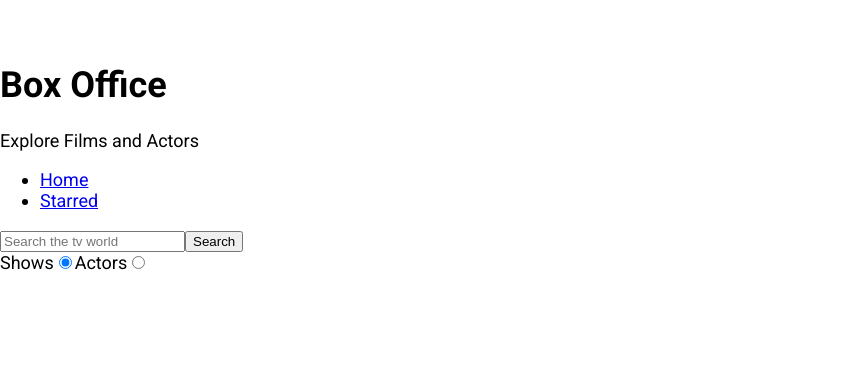
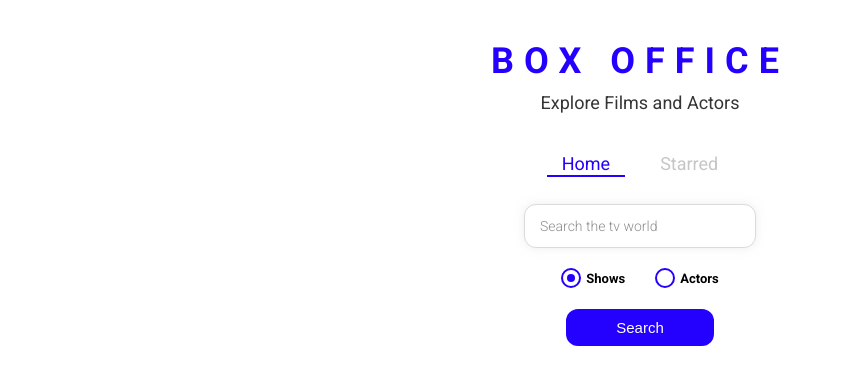
Before and after one commit to byronicone/box-office, a React (Create React App) app: page / in a window 1280 px wide. Shown: the top 384 px of the page, without its empty margins (0-842 px from the left). Built offline with nearby package versions, Linux system fonts and the light colour scheme.

Commit message:
Styled overall app

```diff
--- a/src/App.js
+++ b/src/App.js
@@ -1,12 +1,22 @@
 import React from 'react';
 import { Switch, Route } from 'react-router-dom';
+import { ThemeProvider } from 'styled-components';
 import Home from './pages/Home';
 import Show from './pages/Show';
 import Starred from './pages/Starred';
 
+const theme = {
+  mainColors: {
+    blue: '#2400ff',
+    gray: '#c6c6c6',
+    dark: '#353535',
+  },
+};
+
 function App() {
   return (
     <div>
+      <ThemeProvider theme={theme}>
         <Switch>
           <Route exact path="/">
             <Home />
@@ -21,6 +31,7 @@
             <div>404 Error Page</div>
           </Route>
         </Switch>
+      </ThemeProvider>
     </div>
   );
 }
--- /dev/null
+++ b/src/components/CustomRadio.js
@@ -0,0 +1,64 @@
+import React from 'react';
+import styled from 'styled-components';
+
+const RadioWrapper = styled.label`
+  display: block;
+  position: relative;
+  padding-left: 25px;
+  cursor: pointer;
+  font-size: 13px;
+  user-select: none;
+  font-weight: 700;
+  line-height: 1.65;
+
+  input {
+    position: absolute;
+    opacity: 0;
+    cursor: pointer;
+  }
+
+  span {
+    position: absolute;
+    top: 0;
+    left: 0;
+    height: 16px;
+    width: 16px;
+    background-color: #fff;
+    border: 2px solid ${({ theme }) => theme.mainColors.blue};
+    border-radius: 50%;
+  }
+
+  input:checked ~ span {
+    background-color: #fff;
+    border: 2px solid ${({ theme }) => theme.mainColors.blue};
+  }
+
+  span:after {
+    content: '';
+    position: absolute;
+    display: none;
+  }
+
+  input:checked ~ span:after {
+    display: block;
+  }
+
+  span:after {
+    top: 4px;
+    left: 4px;
+    width: 8px;
+    height: 8px;
+    border-radius: 50%;
+    background: ${({ theme }) => theme.mainColors.blue};
+  }
+`;
+
+export const CustomRadio = ({ label, ...props }) => {
+  return (
+    <RadioWrapper htmlFor={props.id}>
+      {label}
+      <input {...props} type="radio" />
+      <span />
+    </RadioWrapper>
+  );
+};
--- a/src/components/Navs.js
+++ b/src/components/Navs.js
@@ -1,5 +1,6 @@
 import React from 'react';
-import { Link } from 'react-router-dom';
+import { useLocation } from 'react-router';
+import { LinkStyled, NavList } from './Navs.styled';
 
 const LINKS = [
   { to: '/', text: 'Home' },
@@ -7,15 +8,22 @@
 ];
 
 const Navs = () => {
+  const { pathname } = useLocation();
+
   return (
     <div>
-      <ul>
+      <NavList>
         {LINKS.map(item => (
           <li key={item.to}>
-            <Link to={item.to}>{item.text}</Link>
+            <LinkStyled
+              className={pathname === item.to ? 'active' : ''}
+              to={item.to}
+            >
+              {item.text}
+            </LinkStyled>
           </li>
         ))}
-      </ul>
+      </NavList>
     </div>
   );
 };
--- /dev/null
+++ b/src/components/Navs.styled.js
@@ -0,0 +1,41 @@
+import styled from 'styled-components';
+import { Link } from 'react-router-dom';
+
+export const NavList = styled.ul`
+  display: flex;
+  justify-content: center;
+  list-style: none;
+  margin: 0 0 30px;
+  padding: 0;
+`;
+
+export const LinkStyled = styled(Link)`
+  margin: 0 10px;
+  padding: 3px 15px;
+  position: relative;
+  text-decoration: none;
+  color: ${({ theme }) => theme.mainColors.gray};
+  &.active {
+    color: ${({ theme }) => theme.mainColors.blue};
+    &:after {
+      content: '';
+      position: absolute;
+      display: block;
+      height: 2px;
+      left: 0%;
+      bottom: 0;
+      background-color: ${({ theme }) => theme.mainColors.blue};
+      animation: slide-in 0.3s ease-in forwards;
+      @keyframes slide-in {
+        from {
+          left: 50%;
+          width: 0;
+        }
+        to {
+          left: 0%;
+          width: 100%;
+        }
+      }
+    }
+  }
+`;
--- a/src/components/Title.js
+++ b/src/components/Title.js
@@ -1,11 +1,12 @@
 import React from 'react';
+import { TitleWrapper } from './Title.styled';
 
 const Title = ({ title, subtitle }) => {
   return (
-    <div>
+    <TitleWrapper>
       <h1>{title}</h1>
       <p>{subtitle}</p>
-    </div>
+    </TitleWrapper>
   );
 };
 
--- /dev/null
+++ b/src/components/Title.styled.js
@@ -0,0 +1,18 @@
+import styled from 'styled-components';
+
+export const TitleWrapper = styled.div`
+  text-align: center;
+  margin: 0 0 40px;
+
+  h1 {
+    color: ${({ theme }) => theme.mainColors.blue};
+    letter-spacing: 10px;
+    text-transform: uppercase;
+    margin: 0 0 10px;
+  }
+
+  p {
+    color: ${({ theme }) => theme.mainColors.dark};
+    margin: 0;
+  }
+`;
--- a/src/pages/Home.js
+++ b/src/pages/Home.js
@@ -1,9 +1,15 @@
 import React, { useState } from 'react';
 import ActorGrid from '../components/Actor/ActorGrid';
+import { CustomRadio } from '../components/CustomRadio';
 import MainPageLayout from '../components/MainPageLayout';
 import ShowGrid from '../components/Show/ShowGrid';
 import { apiGet } from '../misc/config';
 import { useLastInput } from '../misc/custom-hooks';
+import {
+  RadioInputsWrapper,
+  SearchButtonWrapper,
+  SearchInput,
+} from './Home.styled';
 
 const Home = () => {
   const [input, setInput] = useLastInput();
@@ -38,38 +44,38 @@
 
   return (
     <MainPageLayout>
-      <input
+      <SearchInput
         type="text"
         placeholder="Search the tv world"
         onChange={onInputChange}
         onSubmit={onSearch}
         value={input}
       />
-      <button type="submit" onClick={onSearch}>
-        Search
-      </button>
-      <div>
-        <label htmlFor="shows-search">
-          Shows
-          <input
-            type="radio"
+      <RadioInputsWrapper>
+        <div>
+          <CustomRadio
+            label="Shows"
             id="shows-search"
             value="shows"
             checked={searchOption === 'shows'}
             onChange={onRadioChange}
           />
-        </label>
-        <label htmlFor="people-search">
-          Actors
-          <input
-            type="radio"
+        </div>
+        <div>
+          <CustomRadio
+            label="Actors"
             id="people-search"
             value="people"
             checked={searchOption === 'people'}
             onChange={onRadioChange}
           />
-        </label>
-      </div>
+        </div>
+      </RadioInputsWrapper>
+      <SearchButtonWrapper>
+        <button type="submit" onClick={onSearch}>
+          Search
+        </button>
+      </SearchButtonWrapper>
       <div>{renderResults()}</div>
     </MainPageLayout>
   );
--- /dev/null
+++ b/src/pages/Home.styled.js
@@ -0,0 +1,49 @@
+import styled from 'styled-components';
+
+export const SearchInput = styled.input`
+  display: block;
+  font-family: 'Roboto', sans-serif;
+  width: 200px;
+  margin: auto;
+  outline: none;
+  padding: 13px 15px;
+  border: 1px solid #dbdbdb;
+  box-shadow: 0px 0px 10px 0px rgba(219, 219, 219, 0.5);
+  font-size: 14px;
+  border-radius: 12px;
+  color: #8d8d8d;
+
+  &::placeholder {
+    font-weight: 300;
+    color: #8d8d8d;
+  }
+`;
+
+export const RadioInputsWrapper = styled.div`
+  display: flex;
+  justify-content: center;
+  margin: 20px 0;
+
+  div {
+    margin: 0 15px;
+  }
+`;
+
+export const SearchButtonWrapper = styled.div`
+  text-align: center;
+  margin-bottom: 35px;
+
+  button {
+    color: #fff;
+    background-color: ${({ theme }) => theme.mainColors.blue};
+    margin: auto;
+    padding: 10px 50px;
+    font-size: 15px;
+    border: none;
+    outline: none;
+    border-radius: 12px;
+    &:hover {
+      cursor: pointer;
+    }
+  }
+`;
```
Lines whose indentation alone changed are shown as unchanged.
